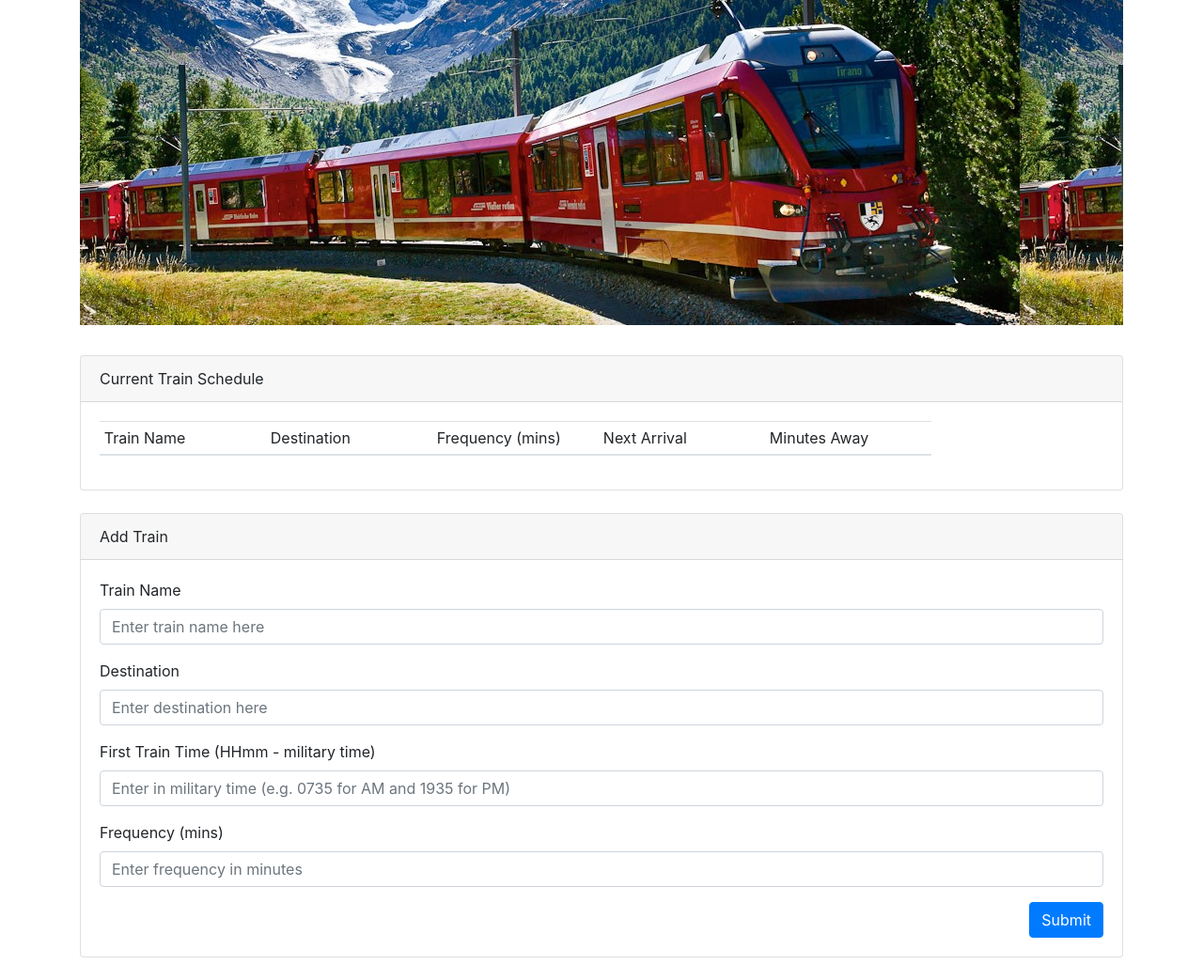
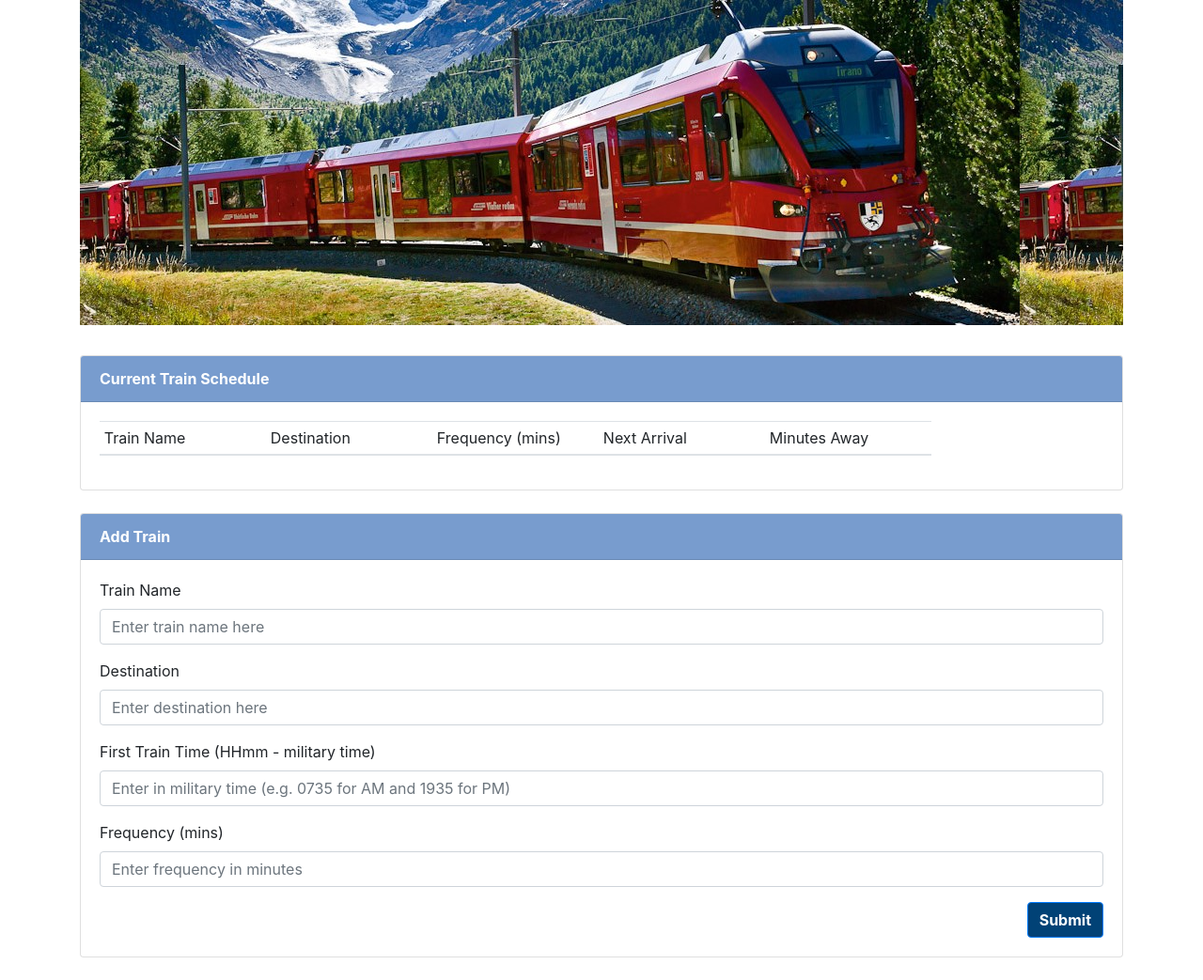
Before and after one commit to cfpaige/Train-Times, a plain HTML site: page index.html in a window 1280 px wide. Shown: the whole page at 94% size. Drawn offline with nearby package versions, Linux system fonts and the light colour scheme; a script that the page names is missing.

Commit message:
updated colors

```diff
--- a/css/styles.css
+++ b/css/styles.css
@@ -16,3 +16,18 @@ position: absolute;
 left: 1em;
 bottom: 0;
 }
+
+.card-header {
+    background-color: #789cce;
+    color: white;
+    font-weight: bold;
+}
+
+#add-train-btn {
+    background-color: #014276;
+    font-weight: bold;
+}
+
+#add-train-btn:hover {
+    background-color: #789cce;
+}
```
